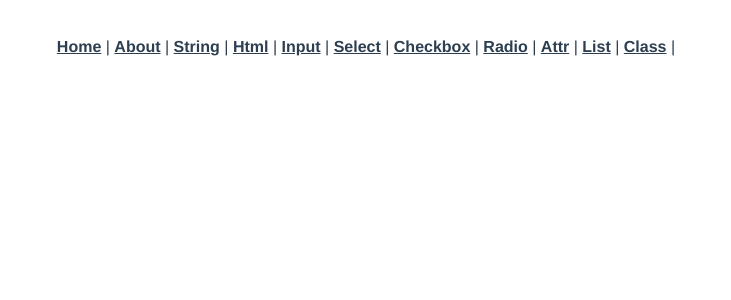
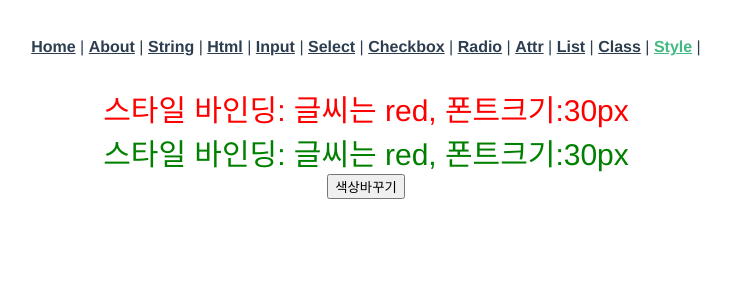
Before and after one commit to hellose/vue3-study, a Vue app: page /databinding/style in a window 1280 px wide. Shown: the top 300 px of the page, without its empty margins (274-1005 px from the left). Built offline with nearby package versions, Linux system fonts and the light colour scheme.

Commit message:
v-bind:style

```diff
--- a/src/App.vue
+++ b/src/App.vue
@@ -11,6 +11,7 @@
     <router-link to="/databinding/attr">Attr</router-link> |
     <router-link to="/databinding/list">List</router-link> |
     <router-link to="/databinding/class">Class</router-link> |
+    <router-link to="/databinding/style">Style</router-link> |
   </nav>
   <router-view />
 </template>
--- a/src/router/index.js
+++ b/src/router/index.js
@@ -87,6 +87,14 @@
       import(
         /* webpackChunkName: "databinding" */ '../views/1_databinding/DataBindingClassView.vue'
       )
+  },
+  {
+    path: '/databinding/style',
+    name: 'DataBindingStyleView',
+    component: () =>
+      import(
+        /* webpackChunkName: "databinding" */ '../views/1_databinding/DataBindingStyleView.vue'
+      )
   }
 ]
 
--- /dev/null
+++ b/src/views/1_databinding/DataBindingStyleView.vue
@@ -0,0 +1,27 @@
+<template>
+  <div>
+    <div style="color: red; font-size: 30px">
+      스타일 바인딩: 글씨는 red, 폰트크기:30px
+    </div>
+    <div :style="styleObject1">스타일 바인딩: 글씨는 red, 폰트크기:30px</div>
+    <button @click="styleObject1.color = 'blue'">색상바꾸기</button>
+  </div>
+</template>
+<script>
+export default {
+  components: {},
+  data() {
+    return {
+      styleObject1: {
+        color: 'green',
+        fontSize: '30px'
+      }
+    }
+  },
+  setup() {},
+  created() {},
+  mounted() {},
+  unmounted() {},
+  methods: {}
+}
+</script>
```
Also changed, not shown: 1 other file (tests, documents, lock files or other folders).
